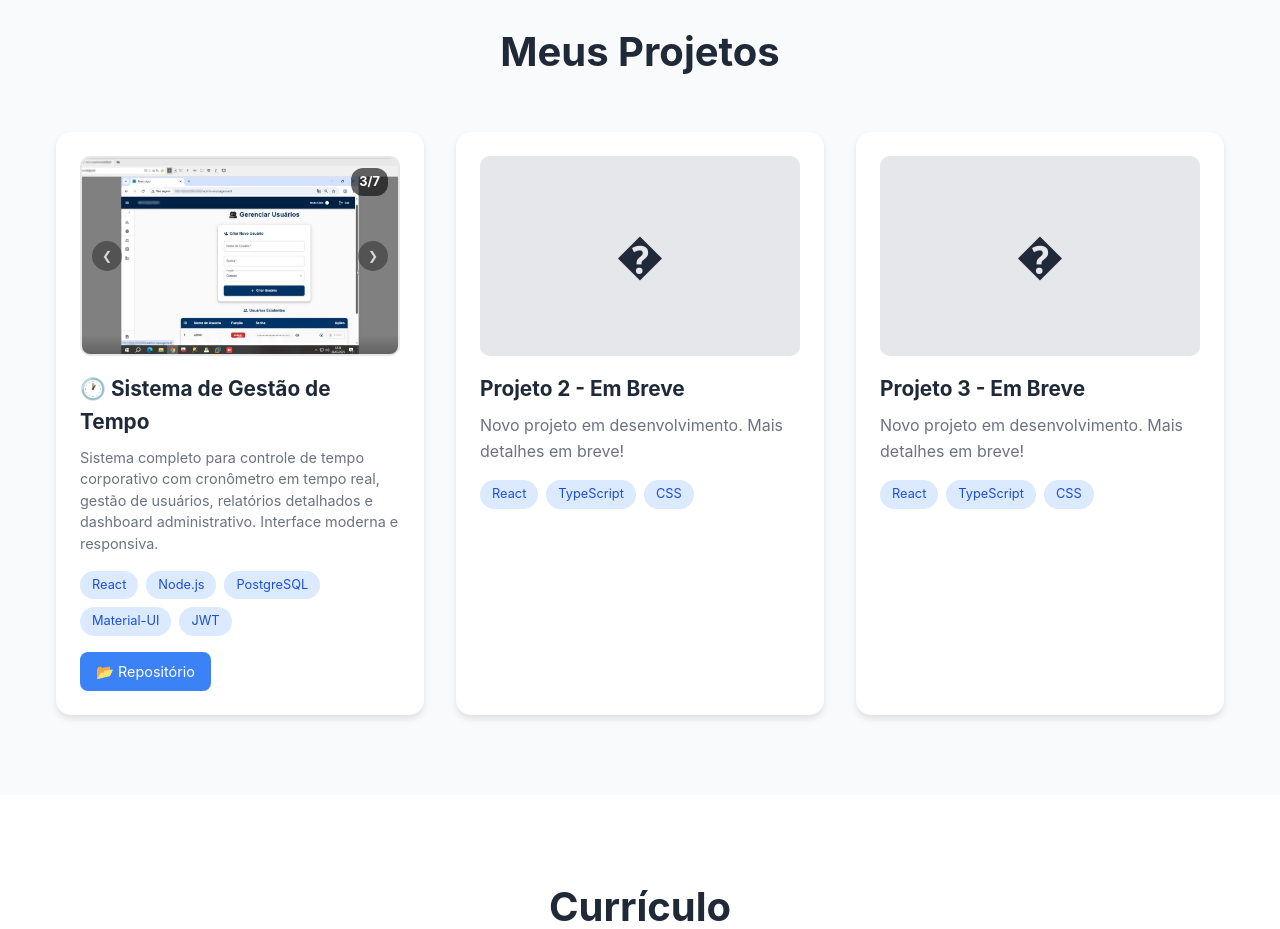
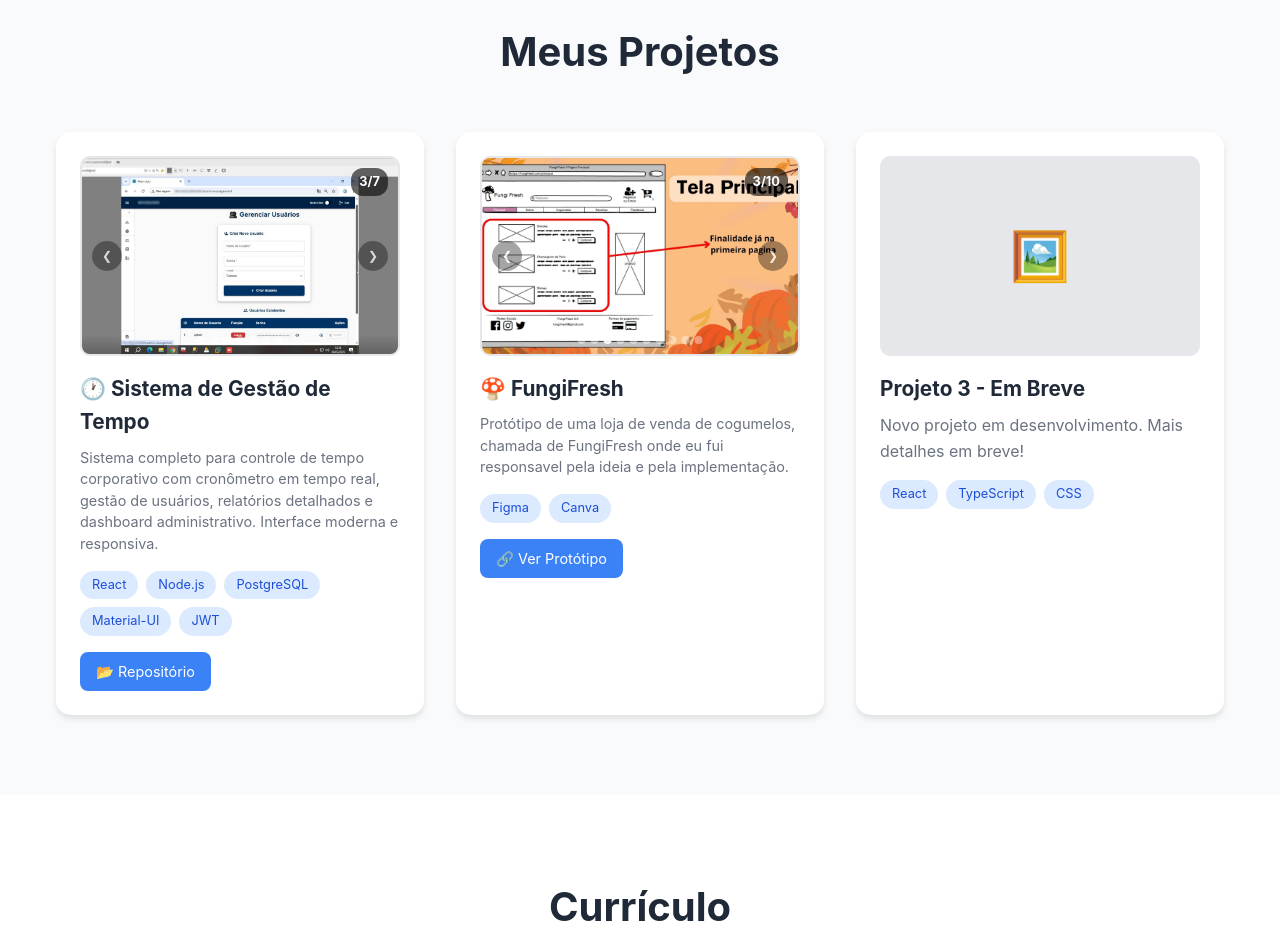
Before and after one commit to HeitorRafael/Portfolio, a React (Vite) app: page / in a window 1280 px wide. Shown: the part 860-1789 px from the top of the page. Built offline with nearby package versions, Linux system fonts and the light colour scheme.

Commit message:
Revert "refator: Remove projeto FungiFresh e corrige tipagem no componente Projects"
This reverts commit 6988b1b04874e1209430b1902eb9a53a77febf65.

```diff
--- a/postcss.config.js
+++ /dev/null
@@ -1,6 +0,0 @@
-module.exports = {
-  plugins: {
-    tailwindcss: {},
-    autoprefixer: {},
-  },
-}
--- a/src/SimpleApp.tsx
+++ b/src/SimpleApp.tsx
@@ -1,5 +1,5 @@
 import React from 'react';
-import { heitorPhoto, projectImages, imageMetadata } from './assets/images';
+import { heitorPhoto, projectImages, imageMetadata, fungiFreshImages, fungiFreshImageMetadata } from './assets/images';
 
 const SimpleApp: React.FC = () => {
   const [theme, setTheme] = React.useState<'light' | 'dark'>('light');
@@ -7,6 +7,7 @@ const SimpleApp: React.FC = () => {
 
   // Estados para carrossel e modal
   const [currentImageIndex, setCurrentImageIndex] = React.useState(0);
+  const [currentFungiFreshImageIndex, setCurrentFungiFreshImageIndex] = React.useState(0);
   const [modalOpen, setModalOpen] = React.useState(false);
   const [modalImageIndex, setModalImageIndex] = React.useState(0);
 
@@ -18,6 +19,15 @@ const SimpleApp: React.FC = () => {
 
     return () => clearInterval(interval);
   }, []); // Array vazio pois projectImages é importado e não muda
+
+  // Auto-rotação do carrossel FungiFresh
+  React.useEffect(() => {
+    const interval = setInterval(() => {
+      setCurrentFungiFreshImageIndex(prev => (prev + 1) % fungiFreshImages.length);
+    }, 3000); // Troca a cada 3 segundos
+
+    return () => clearInterval(interval);
+  }, []);
 
   // Navegação por teclado no modal
   React.useEffect(() => {
@@ -673,9 +683,8 @@ const SimpleApp: React.FC = () => {
               </div>
             </div>
 
-            {/* Projetos 2 e 3 - Placeholders */}
-            {[2, 3].map(i => (
-              <div key={i} style={{
+            {/* Projeto 2 - FungiFresh */}
+            <div style={{
               background: theme === 'dark' ? '#2d2d3a' : 'white',
               borderRadius: '15px',
               padding: '1.5rem',
@@ -690,6 +699,204 @@ const SimpleApp: React.FC = () => {
             >
               <div style={{
                 height: '200px',
+                borderRadius: '10px',
+                marginBottom: '1rem',
+                border: '2px solid var(--border-color)',
+                position: 'relative',
+                overflow: 'hidden',
+                cursor: 'pointer'
+              }}
+              onClick={() => {
+                // setModalImageIndex(currentFungiFreshImageIndex);
+                // setModalOpen(true);
+              }}
+              >
+                <img
+                  src={fungiFreshImages[currentFungiFreshImageIndex]}
+                  alt={fungiFreshImageMetadata[currentFungiFreshImageIndex]?.alt || `FungiFresh - Screenshot ${currentFungiFreshImageIndex + 1}`}
+                  style={{
+                    width: '100%',
+                    height: '100%',
+                    objectFit: 'cover',
+                    transition: 'transform 0.3s ease'
+                  }}
+                  onMouseEnter={(e) => e.currentTarget.style.transform = 'scale(1.05)'}
+                  onMouseLeave={(e) => e.currentTarget.style.transform = 'scale(1)'}
+                />
+
+                {/* Indicadores do carrossel */}
+                <div style={{
+                  position: 'absolute',
+                  bottom: '10px',
+                  left: '50%',
+                  transform: 'translateX(-50%)',
+                  display: 'flex',
+                  gap: '5px'
+                }}>
+                  {fungiFreshImages.map((_, index) => (
+                    <div
+                      key={index}
+                      style={{
+                        width: '8px',
+                        height: '8px',
+                        borderRadius: '50%',
+                        background: currentFungiFreshImageIndex === index
+                          ? 'rgba(255, 255, 255, 0.9)'
+                          : 'rgba(255, 255, 255, 0.4)',
+                        cursor: 'pointer',
+                        transition: 'all 0.3s ease'
+                      }}
+                      onClick={(e) => {
+                        e.stopPropagation();
+                        setCurrentFungiFreshImageIndex(index);
+                      }}
+                    />
+                  ))}
+                </div>
+
+                {/* Botões de navegação */}
+                <button
+                  style={{
+                    position: 'absolute',
+                    left: '10px',
+                    top: '50%',
+                    transform: 'translateY(-50%)',
+                    background: 'rgba(0, 0, 0, 0.5)',
+                    color: 'white',
+                    border: 'none',
+                    borderRadius: '50%',
+                    width: '30px',
+                    height: '30px',
+                    cursor: 'pointer',
+                    fontSize: '12px',
+                    display: 'flex',
+                    alignItems: 'center',
+                    justifyContent: 'center',
+                    opacity: '0.7',
+                    transition: 'opacity 0.3s ease'
+                  }}
+                  onClick={(e) => {
+                    e.stopPropagation();
+                    setCurrentFungiFreshImageIndex(prev =>
+                      prev === 0 ? fungiFreshImages.length - 1 : prev - 1
+                    );
+                  }}
+                  onMouseEnter={(e) => e.currentTarget.style.opacity = '1'}
+                  onMouseLeave={(e) => e.currentTarget.style.opacity = '0.7'}
+                >
+                  ❮
+                </button>
+
+                <button
+                  style={{
+                    position: 'absolute',
+                    right: '10px',
+                    top: '50%',
+                    transform: 'translateY(-50%)',
+                    background: 'rgba(0, 0, 0, 0.5)',
+                    color: 'white',
+                    border: 'none',
+                    borderRadius: '50%',
+                    width: '30px',
+                    height: '30px',
+                    cursor: 'pointer',
+                    fontSize: '12px',
+                    display: 'flex',
+                    alignItems: 'center',
+                    justifyContent: 'center',
+                    opacity: '0.7',
+                    transition: 'opacity 0.3s ease'
+                  }}
+                  onClick={(e) => {
+                    e.stopPropagation();
+                    setCurrentFungiFreshImageIndex(prev =>
+                      (prev + 1) % fungiFreshImages.length
+                    );
+                  }}
+                  onMouseEnter={(e) => e.currentTarget.style.opacity = '1'}
+                  onMouseLeave={(e) => e.currentTarget.style.opacity = '0.7'}
+                >
+                  ❯
+                </button>
+
+                {/* Contador de imagens */}
+                <div style={{
+                  position: 'absolute',
+                  top: '10px',
+                  right: '10px',
+                  background: 'rgba(0, 0, 0, 0.6)',
+                  color: 'white',
+                  padding: '4px 8px',
+                  borderRadius: '12px',
+                  fontSize: '0.8rem',
+                  fontWeight: 'bold'
+                }}>
+                  {currentFungiFreshImageIndex + 1}/{fungiFreshImages.length}
+                </div>
+              </div>
+              <h3 style={{
+                fontSize: '1.3rem',
+                fontWeight: 'bold',
+                marginBottom: '0.5rem',
+                color: 'var(--text-primary)'
+              }}>
+                {language === 'pt' ? '🍄 FungiFresh' : '🍄 FungiFresh'}
+              </h3>
+              <p style={{
+                color: 'var(--text-secondary)',
+                marginBottom: '1rem',
+                fontSize: '0.9rem',
+                lineHeight: '1.5'
+              }}>
+                {language === 'pt'
+                  ? 'Protótipo de uma loja de venda de cogumelos, chamada de FungiFresh onde eu fui responsavel pela ideia e pela implementação.'
+                  : 'Prototype of a mushroom selling store, called FungiFresh where I was responsible for the idea and implementation.'
+                }
+              </p>
+              <div style={{ display: 'flex', gap: '0.5rem', flexWrap: 'wrap', marginBottom: '1rem' }}>
+                {['Figma', 'Canva'].map(tech => (
+                  <span key={tech} style={{
+                    background: theme === 'dark' ? '#1e3a8a' : '#dbeafe',
+                    color: theme === 'dark' ? '#93c5fd' : '#1d4ed8',
+                    padding: '0.25rem 0.75rem',
+                    borderRadius: '15px',
+                    fontSize: '0.8rem'
+                  }}>
+                    {tech}
+                  </span>
+                ))}
+              </div>
+              <div style={{ display: 'flex', gap: '0.5rem' }}>
+                <a href="https://www.figma.com/proto/4VqbhDgVaAMEdCBGeqVY8L/Mushrooms-Project?node-id=109-46&starting-point-node-id=130%3A1073&t=aKlwvcwK2MfUBpmM-1" target="_blank" rel="noopener noreferrer" style={{
+                  background: theme === 'dark' ? '#1e3a8a' : '#3b82f6',
+                  color: 'white',
+                  padding: '0.5rem 1rem',
+                  borderRadius: '8px',
+                  textDecoration: 'none',
+                  fontSize: '0.9rem',
+                  transition: 'all 0.3s ease'
+                }}>
+                  🔗 {language === 'pt' ? 'Ver Protótipo' : 'View Prototype'}
+                </a>
+              </div>
+            </div>
+
+            {/* Projeto 3 - Placeholder */}
+            <div style={{
+              background: theme === 'dark' ? '#2d2d3a' : 'white',
+              borderRadius: '15px',
+              padding: '1.5rem',
+              boxShadow: theme === 'dark'
+                ? '0 4px 6px rgba(0, 0, 0, 0.3)'
+                : '0 4px 6px rgba(0, 0, 0, 0.1)',
+              transition: 'transform 0.3s ease',
+              border: theme === 'dark' ? '1px solid #374151' : 'none'
+            }}
+            onMouseEnter={(e) => e.currentTarget.style.transform = 'translateY(-5px)'}
+            onMouseLeave={(e) => e.currentTarget.style.transform = 'translateY(0)'}
+            >
+              <div style={{
+                height: '200px',
                 background: theme === 'dark' ? '#374151' : '#e5e7eb',
                 borderRadius: '10px',
                 marginBottom: '1rem',
@@ -698,7 +905,7 @@ const SimpleApp: React.FC = () => {
                 justifyContent: 'center',
                 fontSize: '3rem'
               }}>
-                  �
+                🖼️
               </div>
               <h3 style={{
                 fontSize: '1.3rem',
@@ -706,7 +913,7 @@ const SimpleApp: React.FC = () => {
                 marginBottom: '0.5rem',
                 color: 'var(--text-primary)'
               }}>
-                  {language === 'pt' ? `Projeto ${i} - Em Breve` : `Project ${i} - Coming Soon`}
+                {language === 'pt' ? `Projeto 3 - Em Breve` : `Project 3 - Coming Soon`}
               </h3>
               <p style={{
                 color: 'var(--text-secondary)',
@@ -731,7 +938,6 @@ const SimpleApp: React.FC = () => {
                 ))}
               </div>
             </div>
-            ))}
           </div>
         </div>
       </section>
```
Also changed, not shown: src/components/Projects.tsx (+7 -1 lines), src/data/portfolio.ts (+22 -0 lines), 1 other file (tests, documents, lock files or other folders). Lines whose indentation alone changed are shown as unchanged.
